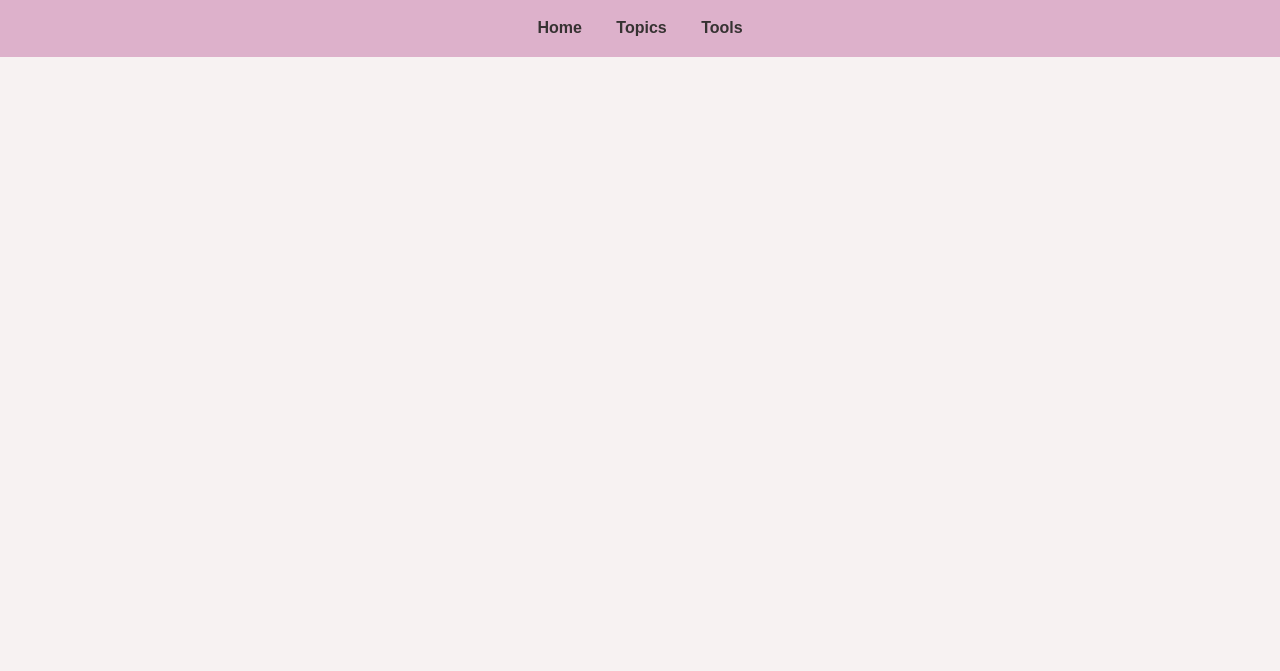
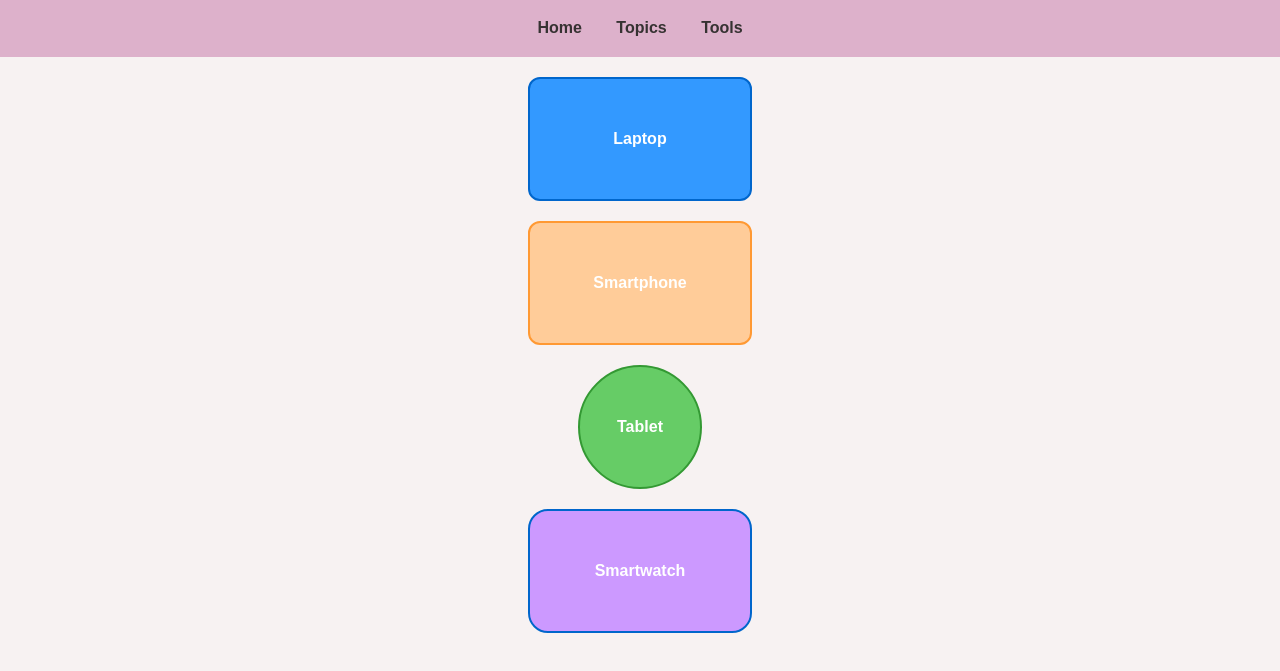
Before and after one commit to Namratashekhar/TechSphere, a plain HTML site: page pages/tools.html in a window 1280 px wide. Shown: the part 81-752 px from the top of the page. Drawn offline with Linux system fonts and the light colour scheme.

Commit message:
external css

```diff
--- a/CSS/style.css
+++ b/CSS/style.css
@@ -1,5 +1,3 @@
-/* External CSS for TechSphere */
-
 body { font-family: Arial, sans-serif; text-align:center; margin:0; padding:0; background-color:#f0f0f0; }
 header { background-color:#1a1a1a; padding:20px; }
 nav a { margin:0 15px; text-decoration:none; color:white; font-weight:bold; }
@@ -17,3 +15,15 @@ h1, h2 { color:#00ccff; }
     border:2px solid #0066cc;
     border-radius:12px;
 }
+
+.circle-external {
+    width:120px;
+    height:120px;
+    border-radius: 50%;
+    background-color:#66cc66;
+    border:2px solid #339933;
+    line-height:120px;
+    margin:20px auto;
+    color:white;
+    font-weight:bold;
+}
--- a/pages/tools.html
+++ b/pages/tools.html
@@ -2,7 +2,7 @@
 <html>
 <head>
     <title>TechSphere - Topics</title>
-    <link rel="stylesheet" href="/CSS/style.css">
+    <link rel="stylesheet" href="../CSS/style.css">
     <style>
         body { font-family: Arial, sans-serif; text-align:center; margin:0; padding:0; background-color:#f7f2f2; }
         header { background-color:#ddb1cb; padding:20px; }
@@ -25,5 +25,12 @@
         </nav>
     </header>
 
+    <main>
+        <div class="box-external">Laptop</div>
+        <div class="box-external" style="background-color:#ffcc99; border-color:#ff9933;">Smartphone</div>
+        <div class="circle-external">Tablet</div>
+        <div class="box-external" style="border-radius:20px; background-color:#cc99ff;">Smartwatch</div>
+    </main>
+
 </body>
 </html>
```
Also changed, not shown: index.html (+1 -1 lines), pages/topics.html (+1 -1 lines).
